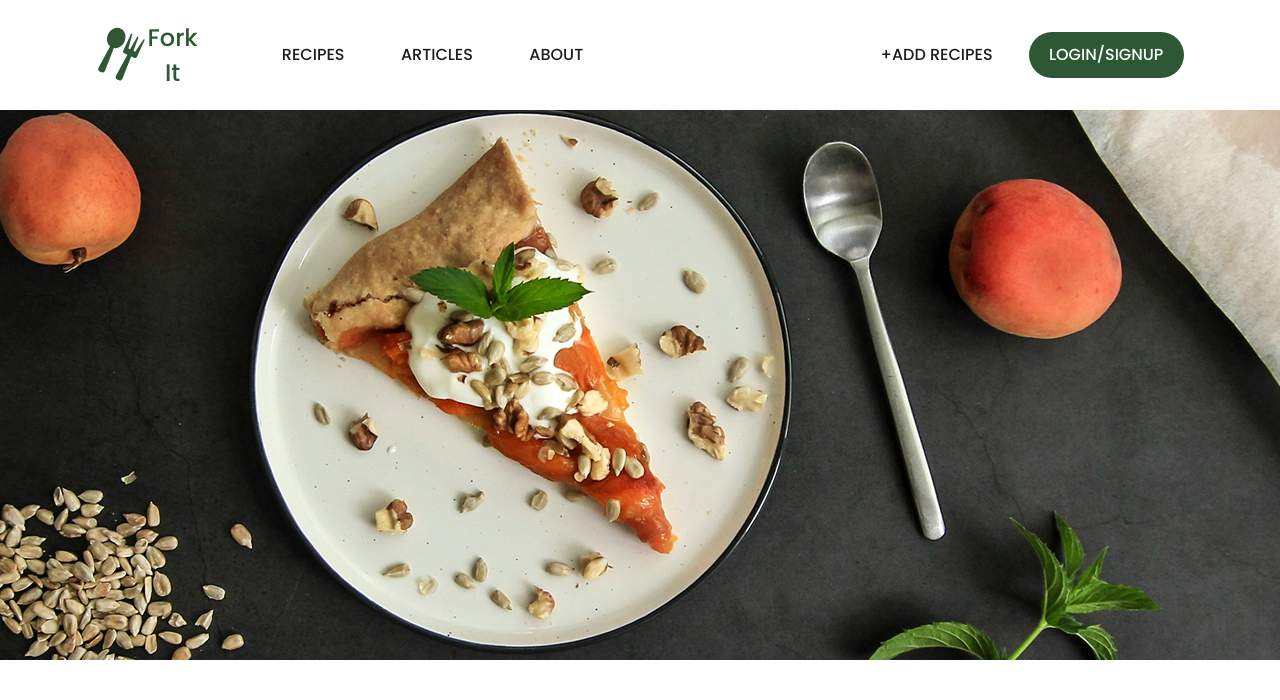
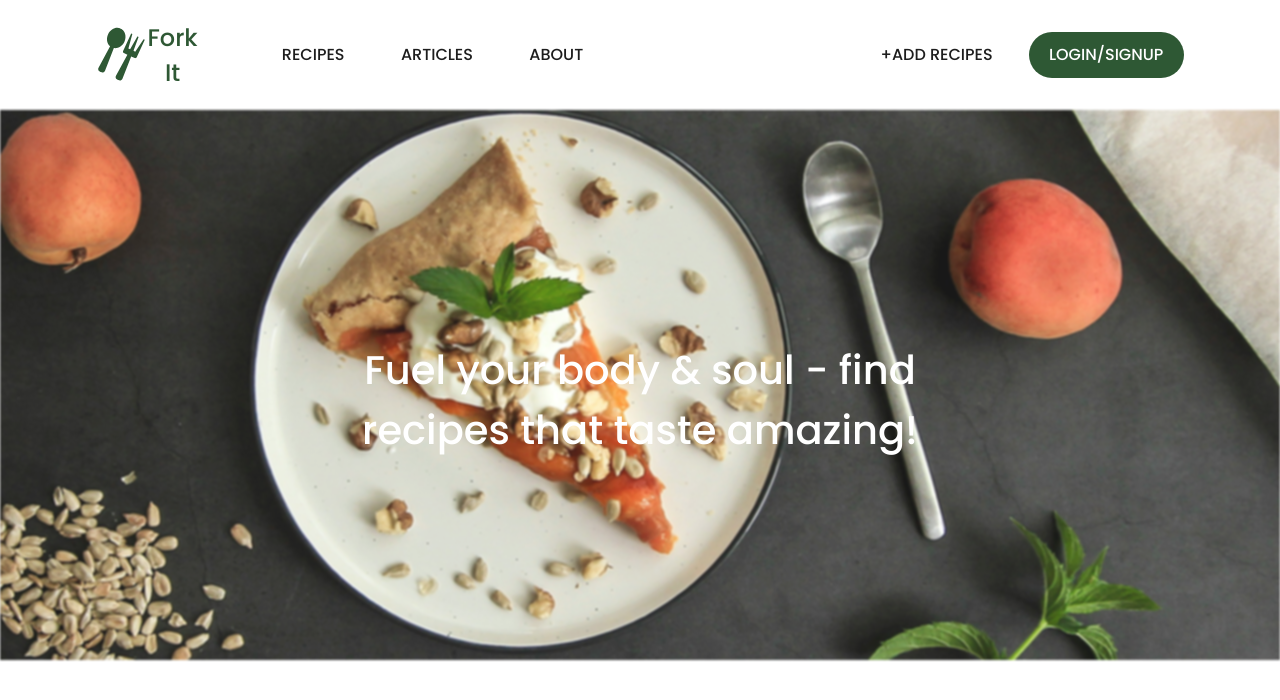
Before and after one commit to mothibimalebana/fork-it, a React (Vite) app: page / in a window 1280 px wide. Shown: the top 700 px of the page. Built offline with nearby package versions, Linux system fonts and the light colour scheme.

Commit message:
still struggling to centre text

```diff
--- a/src/assets/components/hero/Hero.jsx
+++ b/src/assets/components/hero/Hero.jsx
@@ -3,7 +3,14 @@ import HeroCss from '../../css/Hero.module.css';
 const Hero = () => {
     return (
         <>
-        <div className={HeroCss.container}>
+        <div>
+            <div  className={HeroCss.img}><img src="src/assets/img/Image copy.png" alt="pizza" /></div>
+            <div className={HeroCss.text}>
+                <p>
+                Fuel your body & soul -
+                find recipes that taste amazing!
+                </p>
+            </div>
         </div>
         </>
     )
--- a/src/assets/css/Hero.module.css
+++ b/src/assets/css/Hero.module.css
@@ -1,9 +1,27 @@
-@media (min-width:800px){
-    .container {
-        background: url('../img/Image.png') #1d1d1d  no-repeat;
+.img{
+        position: relative;
+        background-color: #1d1d1d;
         height: 550px;
         width: 100%;
-        background-size: cover;
-        background-position: center;
+        object-fit: cover;
+        opacity: 0.9;
+        background: #1D1D1D;
+        filter: blur(1.1px);
     }
-}
+.text{
+        color: var(--Brand-Colors-White, #FFF);
+        text-align: center;
+        font-family: "Poppins";
+        font-size: 40px;
+        font-style: normal;
+        font-weight: 600;
+        line-height: normal;
+        width: 50%; /* Adjust width */
+
+
+        position: absolute;
+        top: 50%; /* Center vertically */
+        left: 50%; /* Center horizontally */
+        transform: translate(-50%, -50%); /* Adjust for the element's size */
+        padding: 20px; /* Optional padding */
+    }
```
Also changed, not shown: src/assets/img/Image copy.png (added).
